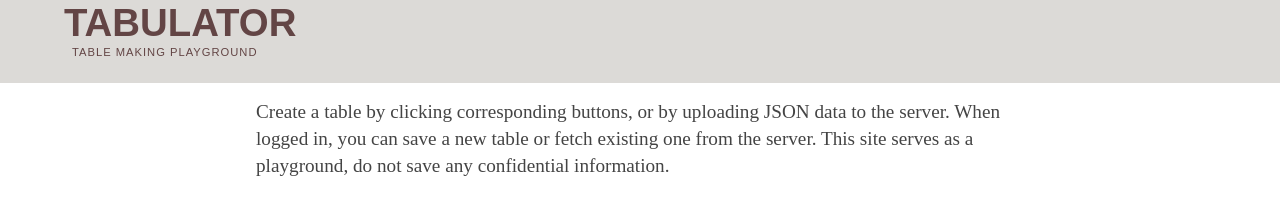
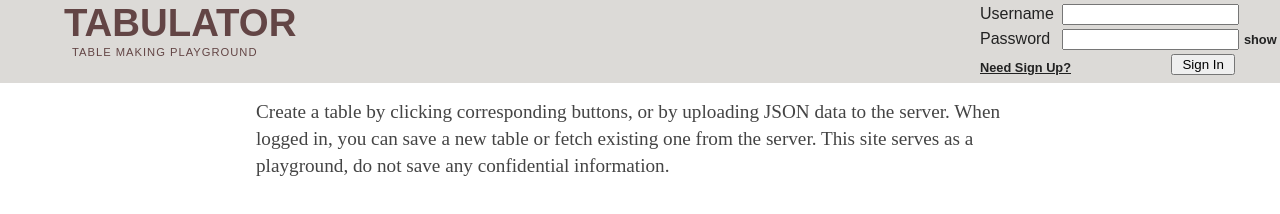
Before and after one commit to alexterliuk/sports-rec, a website: page public/index.html in a window 1280 px wide. Drawn offline with Linux system fonts and the light colour scheme; no server answers.

Commit message:
feat: init page with fetch if current session is logged in

```diff
--- a/public/index.html
+++ b/public/index.html
@@ -21,7 +21,7 @@
     </div>
 
     <div class="sign-container">
-      <div id="signInPanel" class="log-panel">
+      <div id="signInPanel" class="log-panel spinner">
         <form method="post" action="/sign-in" novalidate>
           <div class="login-field">
             <label for="signInUsername">Username</label>
--- a/public/js/app.js
+++ b/public/js/app.js
@@ -25,3 +25,29 @@ function $listenToServerResponses(response, emitter, emitType) {
 function $emit(response, emitter, emitType) {
   return $listenToServerResponses(response, emitter, emitType);
 }
+
+// Check whether current session is under logged in user
+(async () => {
+  const signInPanel = pickElem('signInPanel');
+
+  const response = await fetch('http:/is-logged-in', {
+    method: 'GET',
+    headers: {
+      'Content-Type': 'application/json',
+    },
+  });
+
+  if (response.status === 200) {
+    const { name } = await response.json();
+    querySel('#logInPanel span:first-child').textContent = `Welcome, ${name}`;
+
+    setTimeout(() => {
+      $emit(undefined, undefined, '_showLogInPanel');
+      signInPanel.classList.remove('spinner');
+    }, 150);
+
+  } else {
+    signInPanel.classList.remove('spinner');
+    signInPanel.style.visibility = 'initial';
+  }
+})();
```
